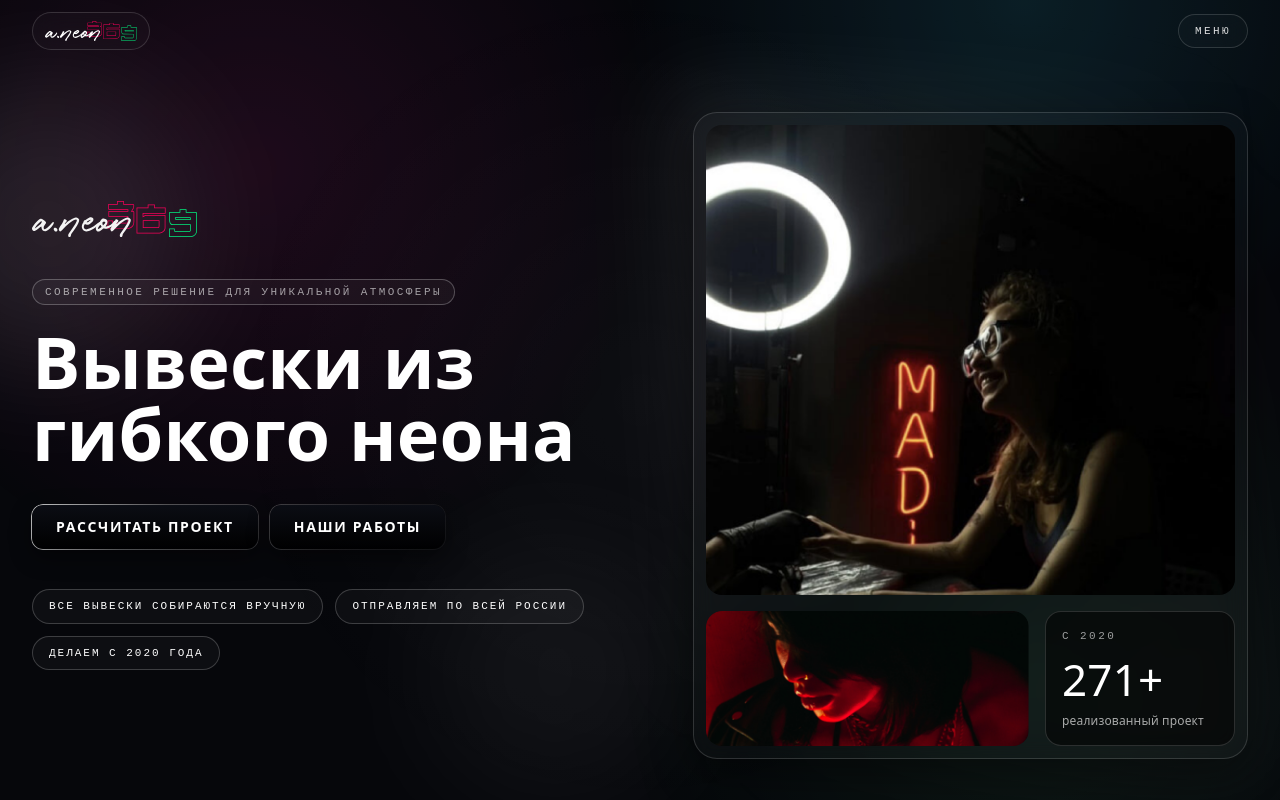
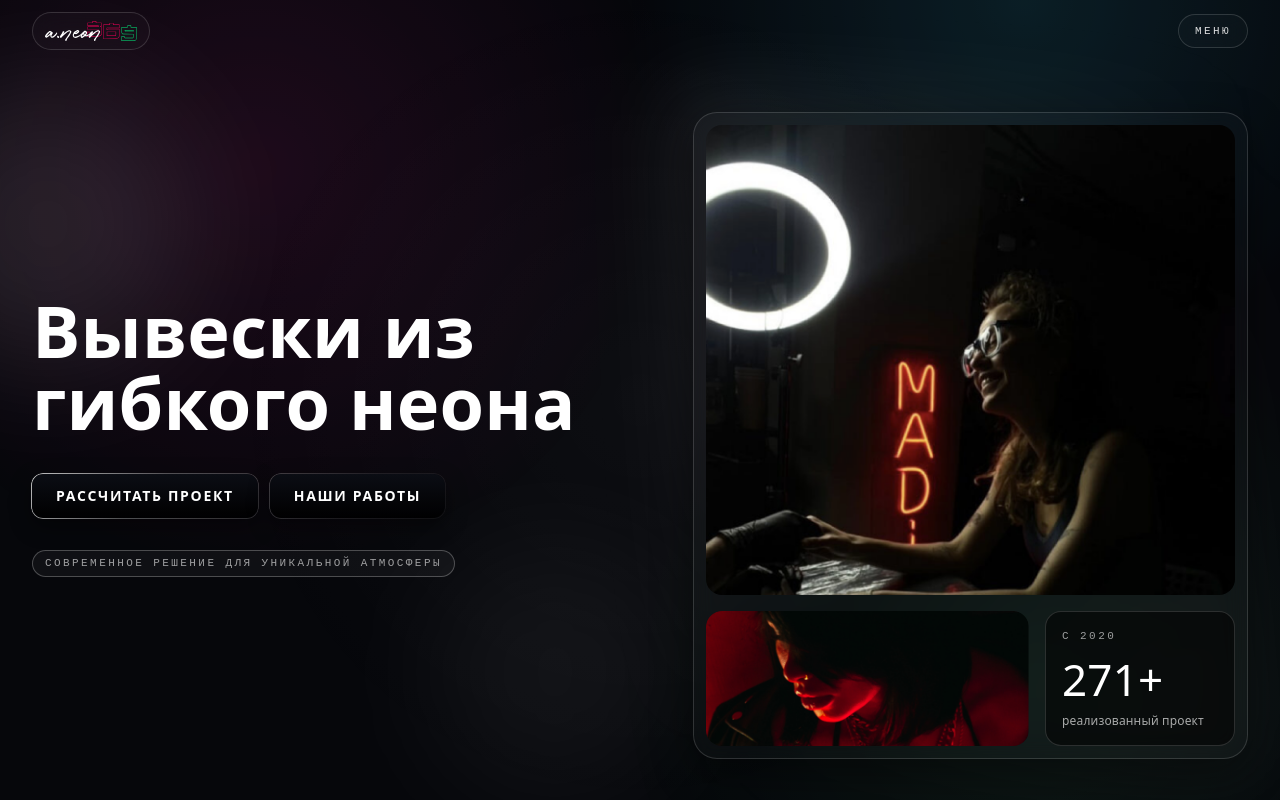
Before and after one commit to MaksimDekar/aneon, a React (Vite) app: page / in a window 1280 px wide. Shown: the top 800 px of the page. Built offline with nearby package versions, Linux system fonts and the light colour scheme.

Commit message:
Hero block layout updated to requested order

```diff
--- a/src/components/sections/HeroSection.tsx
+++ b/src/components/sections/HeroSection.tsx
@@ -1,6 +1,5 @@
 import { Container } from '@/components/ui/Container';
 import { NeonButton } from '@/components/ui/NeonButton';
-import { images } from '@/data/images';
 import { heroContent, staticSectionImages } from '@/data/siteContent';
 
 export function HeroSection() {
@@ -10,12 +9,8 @@ export function HeroSection() {
       <Container>
         <div className="grid items-center gap-8 sm:gap-12 lg:grid-cols-[1.05fr_0.95fr]">
           <div className="relative">
-            <img alt="Логотип компании" className="mb-6 h-8 w-auto opacity-95 sm:mb-10 sm:h-9" src={images.logo} />
-            <span className="mono-label mb-4 inline-flex rounded-full border border-white/25 bg-white/[0.04] px-3 py-1 sm:mb-5">
-              {heroContent.eyebrow}
-            </span>
             <h1 className="font-display text-3xl font-semibold leading-[0.98] text-white sm:text-6xl lg:text-7xl">{heroContent.title}</h1>
-            <div className="mt-7 flex flex-wrap gap-3 sm:mt-9">
+            <div className="mt-8 flex flex-wrap gap-3 sm:mt-9">
               <NeonButton className="w-full sm:w-auto" href={heroContent.cta.href}>
                 {heroContent.cta.label}
               </NeonButton>
@@ -23,13 +18,9 @@ export function HeroSection() {
                 {heroContent.secondaryCta.label}
               </NeonButton>
             </div>
-            <ul className="mt-7 flex flex-wrap gap-2 sm:mt-10 sm:gap-3">
-              {heroContent.stats.map((item) => (
-                <li className="font-mono rounded-full border border-white/20 bg-white/[0.03] px-3 py-2 text-[10px] uppercase tracking-[0.14em] text-white/78 sm:px-4 sm:text-[11px] sm:tracking-[0.18em]" key={item}>
-                  {item}
-                </li>
-              ))}
-            </ul>
+            <span className="mono-label mt-6 inline-flex rounded-full border border-white/25 bg-white/[0.04] px-3 py-1 sm:mt-8">
+              {heroContent.eyebrow}
+            </span>
           </div>
 
           <div className="relative lg:ml-auto lg:w-full lg:max-w-[560px]">
```
